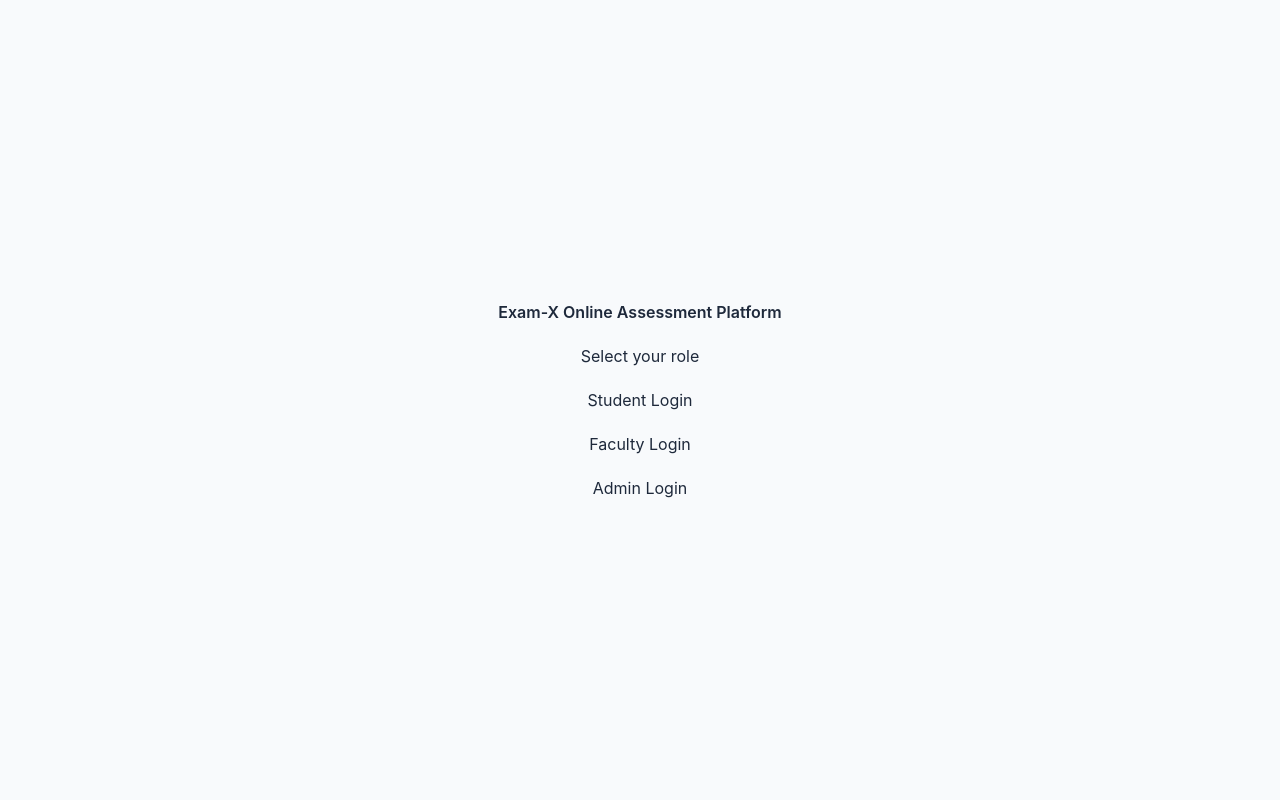
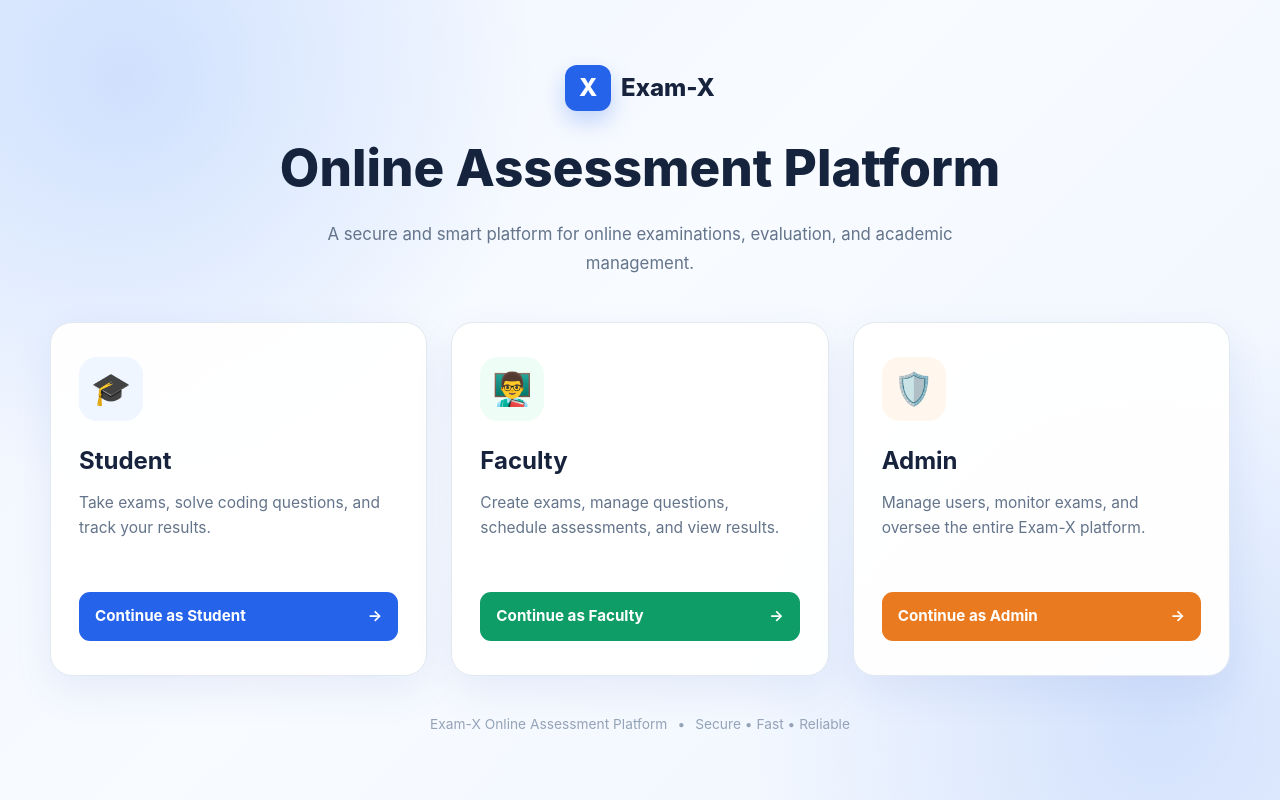
Before and after one commit to aarsha-divvi/Exam-X-Online-Assessment-Platform, a React (Vite) app: page / in a window 1280 px wide. Built offline with nearby package versions, Linux system fonts and the light colour scheme.

Commit message:
Integrate role selection and login UI

```diff
--- a/src/App.css
+++ b/src/App.css
@@ -182,3 +182,190 @@
     border-right-color: var(--border);
   }
 }
+.role-selection-page {
+  min-height: 100vh;
+  width: 100%;
+  background:
+    radial-gradient(circle at 10% 10%, rgba(59, 130, 246, 0.18), transparent 30%),
+    radial-gradient(circle at 90% 90%, rgba(37, 99, 235, 0.14), transparent 30%),
+    linear-gradient(135deg, #eef4ff 0%, #f8fbff 45%, #eef5ff 100%);
+  display: flex;
+  align-items: center;
+  justify-content: center;
+  padding: 40px 24px;
+  box-sizing: border-box;
+}
+
+.role-selection-overlay {
+  width: min(1180px, 100%);
+  text-align: center;
+}
+
+.role-selection-header {
+  margin-bottom: 45px;
+}
+
+.examx-logo {
+  display: inline-flex;
+  align-items: center;
+  gap: 10px;
+  margin-bottom: 18px;
+}
+
+.examx-logo-icon {
+  width: 46px;
+  height: 46px;
+  border-radius: 12px;
+  display: flex;
+  align-items: center;
+  justify-content: center;
+  background: #2563eb;
+  color: white;
+  font-weight: 800;
+  font-size: 1.5rem;
+  box-shadow: 0 10px 22px rgba(37, 99, 235, 0.25);
+}
+
+.examx-logo-text {
+  font-size: 1.5rem;
+  font-weight: 800;
+  color: #17233c;
+}
+
+.role-selection-header h1 {
+  margin: 0;
+  color: #16233d;
+  font-size: clamp(2rem, 4vw, 3.2rem);
+  font-weight: 800;
+}
+
+.role-selection-header p {
+  max-width: 720px;
+  margin: 14px auto 0;
+  color: #64748b;
+  font-size: 1.05rem;
+  line-height: 1.7;
+}
+
+.role-selection-cards {
+  display: grid;
+  grid-template-columns: repeat(3, 1fr);
+  gap: 24px;
+}
+
+.role-card {
+  background: rgba(255, 255, 255, 0.96);
+  border: 1px solid #e2e8f0;
+  border-radius: 22px;
+  padding: 34px 28px;
+  text-align: left;
+  box-shadow: 0 15px 40px rgba(30, 64, 175, 0.08);
+  transition:
+    transform 0.2s ease,
+    box-shadow 0.2s ease,
+    border-color 0.2s ease;
+}
+
+.role-card:hover {
+  transform: translateY(-6px);
+  border-color: #93c5fd;
+  box-shadow: 0 22px 46px rgba(30, 64, 175, 0.14);
+}
+
+.role-icon {
+  width: 64px;
+  height: 64px;
+  border-radius: 18px;
+  display: flex;
+  align-items: center;
+  justify-content: center;
+  background: #eff6ff;
+  font-size: 2rem;
+  margin-bottom: 22px;
+}
+
+.role-card:nth-child(2) .role-icon {
+  background: #eefdf5;
+}
+
+.role-card:nth-child(3) .role-icon {
+  background: #fff7ed;
+}
+
+.role-card h2 {
+  margin: 0;
+  color: #17233c;
+  font-size: 1.5rem;
+  font-weight: 750;
+}
+
+.role-card p {
+  min-height: 76px;
+  margin: 12px 0 25px;
+  color: #64748b;
+  line-height: 1.6;
+  font-size: 0.97rem;
+}
+
+.role-card-button {
+  width: 100%;
+  border: none;
+  border-radius: 11px;
+  padding: 13px 16px;
+  background: #2563eb;
+  color: white;
+  font-size: 0.95rem;
+  font-weight: 700;
+  cursor: pointer;
+  display: flex;
+  align-items: center;
+  justify-content: space-between;
+  transition: background 0.2s ease;
+}
+
+.role-card:nth-child(2) .role-card-button {
+  background: #0f9d67;
+}
+
+.role-card:nth-child(3) .role-card-button {
+  background: #ea7a1f;
+}
+
+.role-card-button:hover {
+  filter: brightness(0.95);
+}
+
+.role-selection-footer {
+  margin-top: 38px;
+  display: flex;
+  justify-content: center;
+  gap: 10px;
+  color: #94a3b8;
+  font-size: 0.86rem;
+}
+
+@media (max-width: 900px) {
+  .role-selection-cards {
+    grid-template-columns: 1fr;
+    max-width: 560px;
+    margin: 0 auto;
+  }
+
+  .role-card p {
+    min-height: auto;
+  }
+}
+
+@media (max-width: 560px) {
+  .role-selection-page {
+    padding: 28px 16px;
+  }
+
+  .role-selection-header {
+    margin-bottom: 30px;
+  }
+
+  .role-selection-footer {
+    flex-wrap: wrap;
+  }
+}
--- a/src/App.jsx
+++ b/src/App.jsx
@@ -6,7 +6,7 @@ import {
   useNavigate,
 } from "react-router-dom";
 // Landing
-
+import "./App.css";
 // Authentication
 import RoleLogin from "./pages/RoleLogin";
 import ProtectedRoute from "./components/ProtectedRoute";
@@ -36,31 +36,76 @@ import Reports from "./pages/admin/Reports";
 function RoleSelection() {
   const navigate = useNavigate();
 
+  const roles = [
+    {
+      title: "Student",
+      description:
+        "Take exams, solve coding questions, and track your results.",
+      icon: "🎓",
+      path: "/student/login",
+      button: "Continue as Student",
+    },
+    {
+      title: "Faculty",
+      description:
+        "Create exams, manage questions, schedule assessments, and view results.",
+      icon: "👨‍🏫",
+      path: "/faculty/login",
+      button: "Continue as Faculty",
+    },
+    {
+      title: "Admin",
+      description:
+        "Manage users, monitor exams, and oversee the entire Exam-X platform.",
+      icon: "🛡️",
+      path: "/admin/login",
+      button: "Continue as Admin",
+    },
+  ];
+
   return (
-    <div
-      style={{
-        minHeight: "100vh",
-        display: "flex",
-        flexDirection: "column",
-        alignItems: "center",
-        justifyContent: "center",
-        gap: "20px",
-      }}
-    >
-      <h1>Exam-X Online Assessment Platform</h1>
-      <p>Select your role</p>
+    <div className="role-selection-page">
+      <div className="role-selection-overlay">
+        <div className="role-selection-header">
+          <div className="examx-logo">
+            <span className="examx-logo-icon">X</span>
+            <span className="examx-logo-text">Exam-X</span>
+          </div>
 
-      <button onClick={() => navigate("/student/login")}>
-        Student Login
-      </button>
+          <h1>Online Assessment Platform</h1>
 
-      <button onClick={() => navigate("/faculty/login")}>
-        Faculty Login
-      </button>
+          <p>
+            A secure and smart platform for online examinations,
+            evaluation, and academic management.
+          </p>
+        </div>
 
-      <button onClick={() => navigate("/admin/login")}>
-        Admin Login
-      </button>
+        <div className="role-selection-cards">
+          {roles.map((role) => (
+            <div className="role-card" key={role.title}>
+              <div className="role-icon">{role.icon}</div>
+
+              <h2>{role.title}</h2>
+
+              <p>{role.description}</p>
+
+              <button
+                onClick={() => navigate(role.path)}
+                className="role-card-button"
+              >
+                {role.button}
+                <span>→</span>
+              </button>
+            </div>
+          ))}
+        </div>
+
+        <div className="role-selection-footer">
+          <span>Exam-X Online Assessment Platform</span>
+          <span>•</span>
+          <span>Secure • Fast • Reliable</span>
+        </div>
+      </div>
     </div>
   );
 }
```
